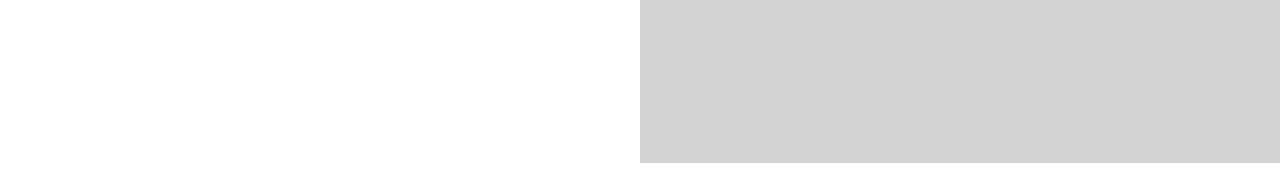
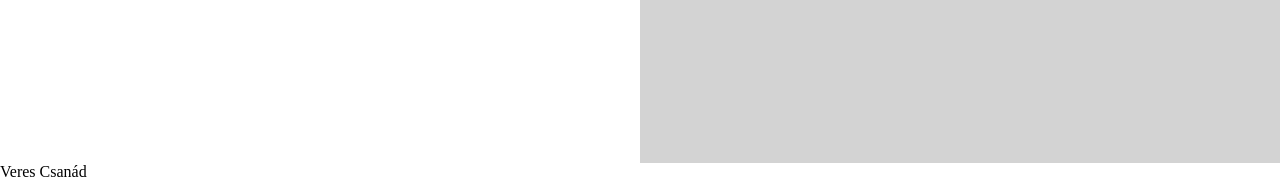
Before and after one commit to vcsanad1/2024.11.06-Web, a plain HTML site: page 2024. 10. 02 Css gyakorlas/index.html in a window 1280 px wide. Shown: the part 1637-1818 px from the top of the page. Drawn offline with Linux system fonts and the light colour scheme.

Commit message:
footer elhelyezése

```diff
--- a/2024. 10. 02 Css gyakorlas/index.html
+++ b/2024. 10. 02 Css gyakorlas/index.html
@@ -47,5 +47,8 @@
 				</div>
 			</div>
 		</div>
+		<footer>
+		Veres Csanád
+		</footer>
 	</body>
 </html>
```
